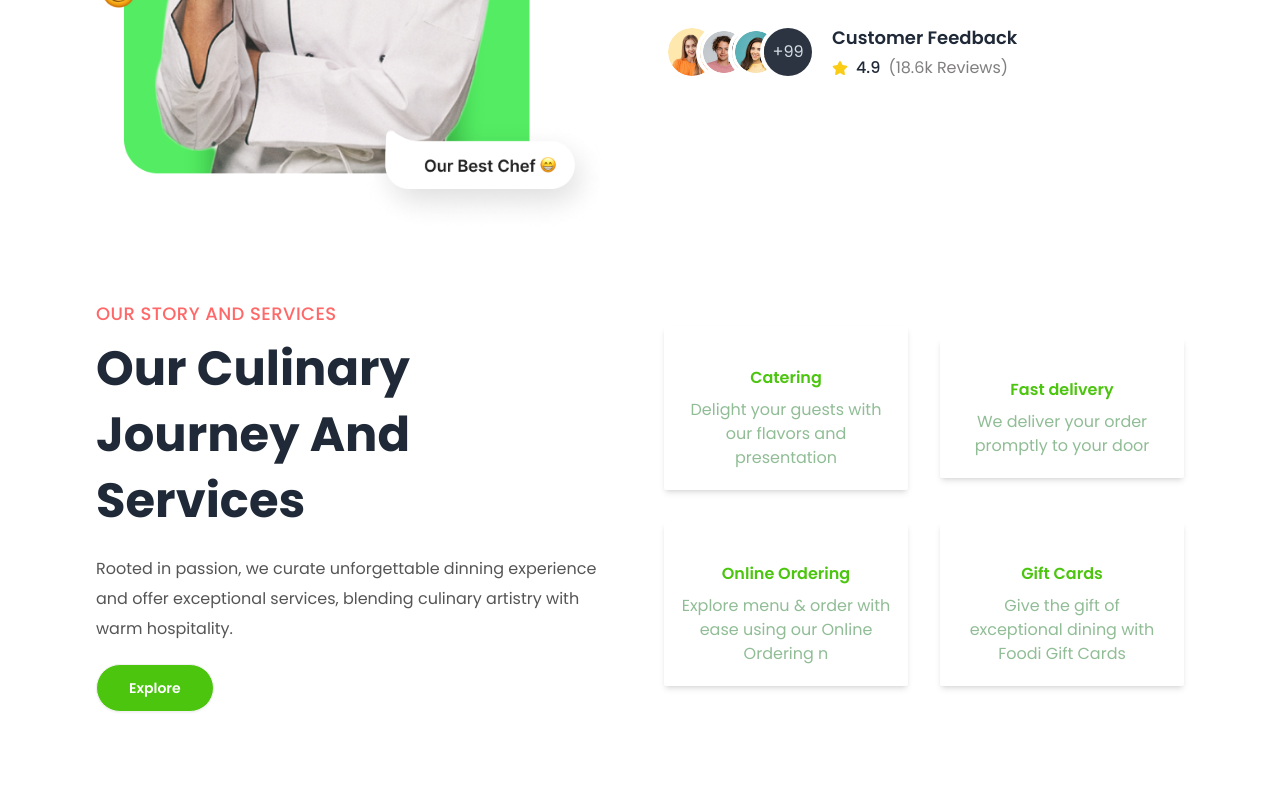
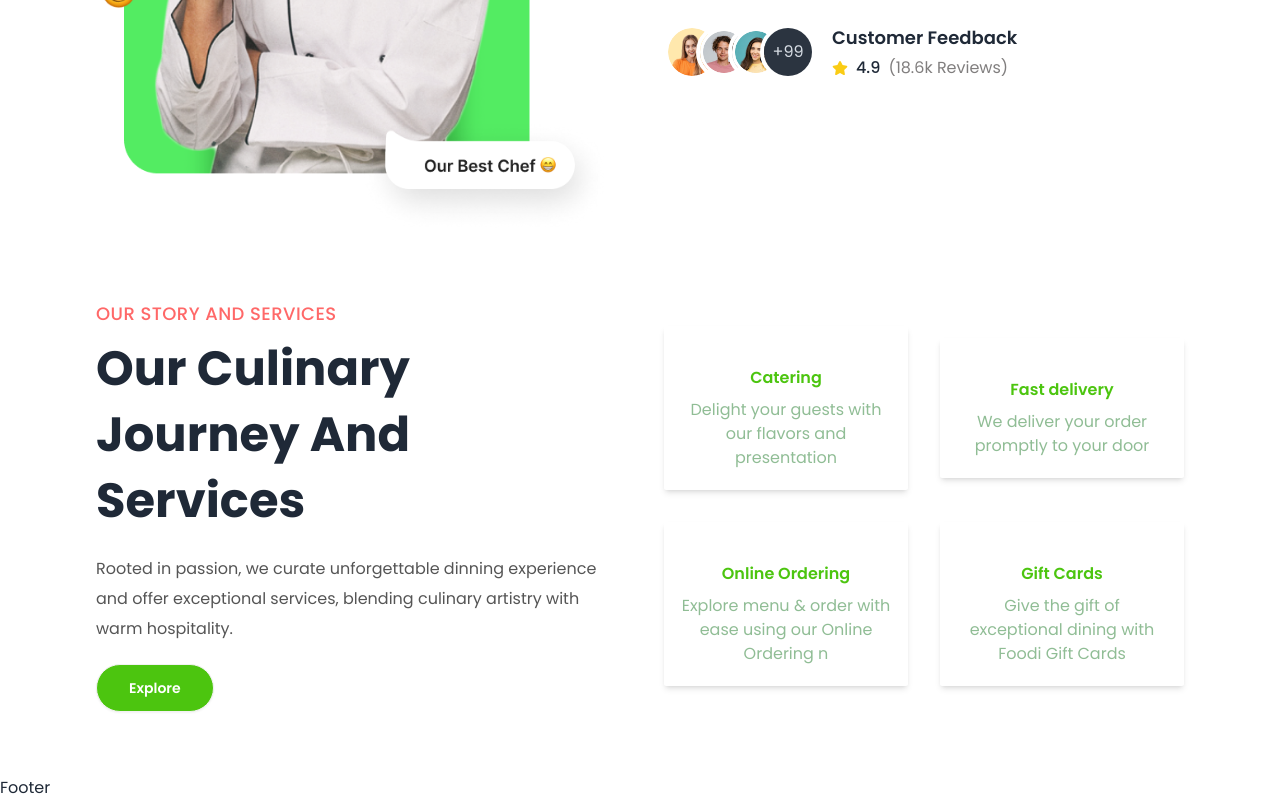
Before and after one commit to Mubarak1A/EatUp, a React (Vite) app in the folder EatUp-client/: page / in a window 1280 px wide. Shown: the part 2977-3777 px from the top of the page. Before the commit the page ends 3753 px from the top, so only its background shows below. Built offline with nearby package versions, Linux system fonts and the light colour scheme.

Commit message:
create the footer comp and import to home page

```diff
--- /dev/null
+++ b/EatUp-client/src/components/Footer.jsx
@@ -0,0 +1,7 @@
+import React from 'react'
+
+export default function Footer() {
+  return (
+    <div>Footer</div>
+  )
+}
--- a/EatUp-client/src/layout/Main.jsx
+++ b/EatUp-client/src/layout/Main.jsx
@@ -3,12 +3,14 @@
 import '../../src/App.css'
 
 import Navbar from '../components/Navbar'
+import Footer from '../components/Footer'
 
 export default function Main() {
   return (
     <div>
         <Navbar />
         <Outlet />
+        <Footer />
     </div>
   )
 }
```
